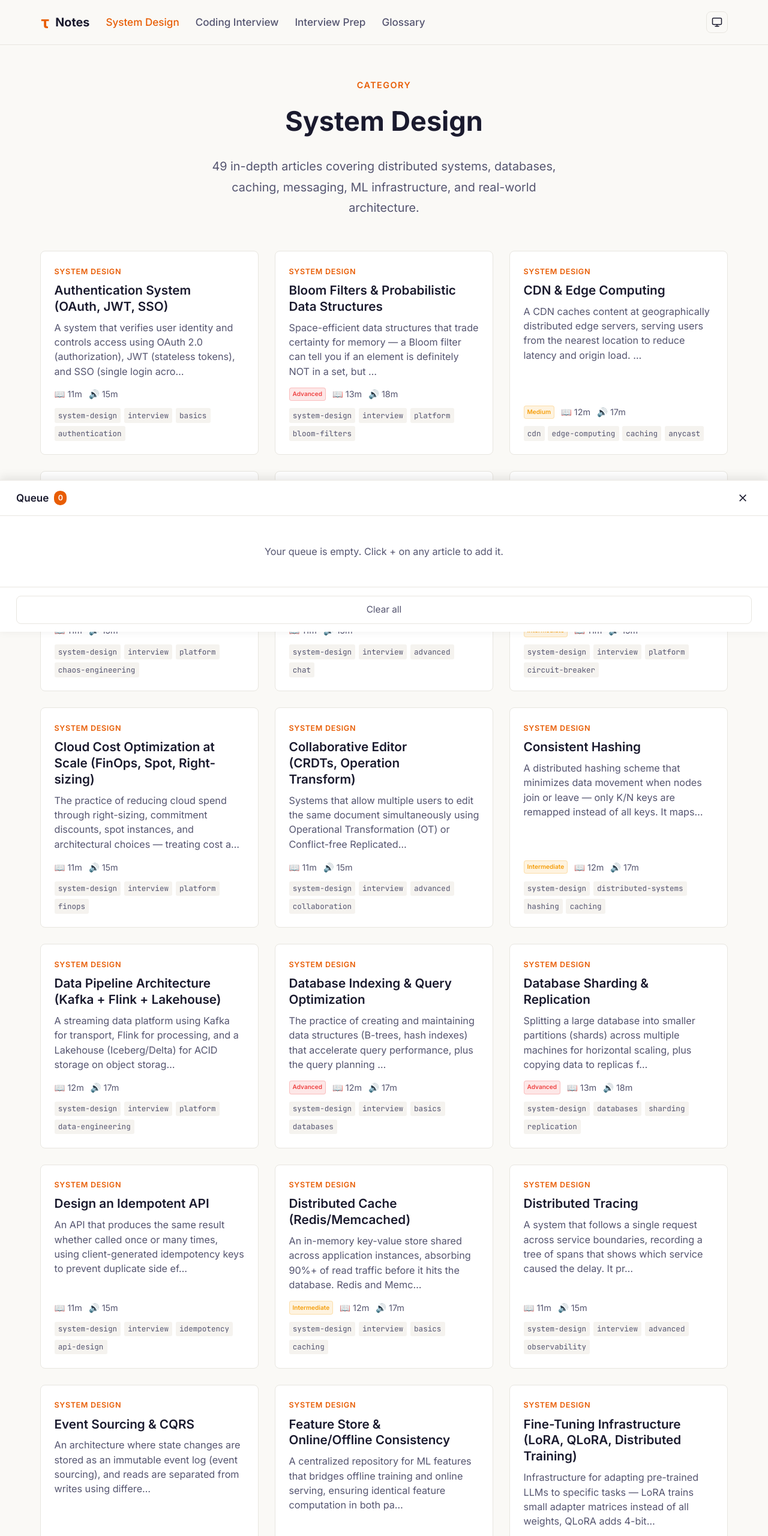
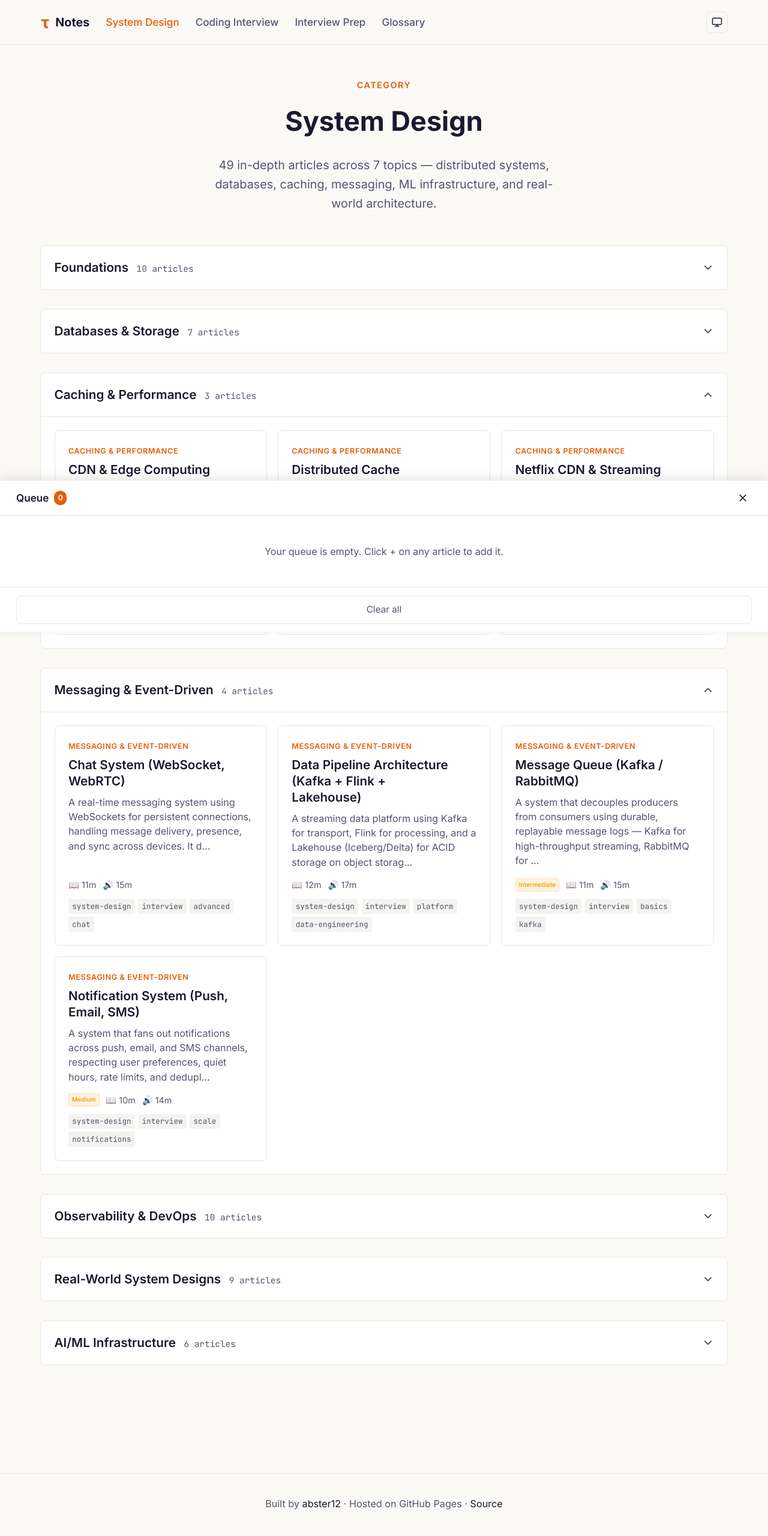
Before and after one commit to abster12/notes, an Astro site: page /notes/system-design in a window 1280 px wide. Shown: the top 2560 px of the page at 60% size. Built offline with nearby package versions, Linux system fonts and the light colour scheme; Astro itself is replaced by a stand-in of ours.

Commit message:
Add categorized collapsible article lists for System Design and Coding Interview pages
- New CategorySection component with accordion toggle behavior
- Data-driven category mapping for all 49 System Design articles (7 categories) and 25 Coding Interview articles (4 categories)
- Small categories (≤5 articles) expanded by default, large ones collapsed
- Clean card grid within each collapsible section

```diff
--- /dev/null
+++ b/src/components/CategorySection.astro
@@ -0,0 +1,166 @@
+---
+import ArticleCard from './ArticleCard.astro';
+
+export interface Props {
+  title: string;
+  count: number;
+  articles: Array<{
+    href: string;
+    title: string;
+    description?: string;
+    category?: string;
+    difficulty?: string;
+    readTime?: number;
+    listenTime?: number;
+    tags?: string[];
+  }>;
+  defaultOpen?: boolean;
+}
+
+const { title, count, articles, defaultOpen = false } = Astro.props;
+const sectionId = title.toLowerCase().replace(/[^a-z0-9]+/g, '-').replace(/-+$/, '');
+---
+
+<div class="category-section">
+  <button
+    class="category-header"
+    type="button"
+    aria-expanded={defaultOpen ? "true" : "false"}
+    aria-controls={`${sectionId}-content`}
+    id={`${sectionId}-toggle`}
+    data-collapse-toggle
+  >
+    <span class="category-header-text">
+      <span class="category-header-title">{title}</span>
+      <span class="category-header-count">{count} article{count !== 1 ? 's' : ''}</span>
+    </span>
+    <svg class="category-chevron" viewBox="0 0 24 24" width="20" height="20" fill="none" stroke="currentColor" stroke-width="2.5" stroke-linecap="round" stroke-linejoin="round">
+      <polyline points="6 9 12 15 18 9"></polyline>
+    </svg>
+  </button>
+  <div
+    class="category-content"
+    id={`${sectionId}-content`}
+    role="region"
+    aria-labelledby={`${sectionId}-toggle`}
+    style={defaultOpen ? '' : 'display: none;'}
+  >
+    <div class="article-grid">
+      {articles.map(article => (
+        <ArticleCard
+          href={article.href}
+          title={article.title}
+          description={article.description}
+          category={article.category}
+          difficulty={article.difficulty}
+          readTime={article.readTime}
+          listenTime={article.listenTime}
+          tags={article.tags}
+        />
+      ))}
+    </div>
+  </div>
+</div>
+
+<style>
+  .category-section {
+    margin-bottom: 1rem;
+    border: 1px solid var(--color-border);
+    border-radius: 8px;
+    overflow: hidden;
+    background: var(--color-bg-card);
+  }
+  .category-header {
+    display: flex;
+    align-items: center;
+    justify-content: space-between;
+    width: 100%;
+    padding: 1rem 1.25rem;
+    background: none;
+    border: none;
+    cursor: pointer;
+    font-family: inherit;
+    font-size: inherit;
+    color: var(--color-text);
+    transition: background 150ms;
+    user-select: none;
+    -webkit-user-select: none;
+  }
+  .category-header:hover {
+    background: var(--color-bg-code);
+  }
+  .category-header:focus-visible {
+    outline: 2px solid var(--color-accent);
+    outline-offset: -2px;
+  }
+  .category-header-text {
+    display: flex;
+    align-items: baseline;
+    gap: 0.75rem;
+  }
+  .category-header-title {
+    font-size: 1.15rem;
+    font-weight: 600;
+    color: var(--color-text);
+  }
+  .category-header-count {
+    font-size: 0.8rem;
+    color: var(--color-text-secondary);
+    font-family: var(--font-code);
+  }
+  .category-chevron {
+    flex-shrink: 0;
+    transition: transform 250ms ease;
+    color: var(--color-text-secondary);
+  }
+  .category-header[aria-expanded="true"] .category-chevron {
+    transform: rotate(180deg);
+  }
+  .category-content {
+    border-top: 1px solid var(--color-border);
+    padding: 1.25rem;
+    animation: categoryExpand 200ms ease-out;
+  }
+  @keyframes categoryExpand {
+    from {
+      opacity: 0;
+      transform: translateY(-8px);
+    }
+    to {
+      opacity: 1;
+      transform: translateY(0);
+    }
+  }
+  .article-grid {
+    display: grid;
+    grid-template-columns: repeat(auto-fill, minmax(300px, 1fr));
+    gap: 1rem;
+  }
+  @media (max-width: 768px) {
+    .article-grid {
+      grid-template-columns: 1fr;
+    }
+  }
+</style>
+
+<script is:inline>
+  // Collapsible toggle behavior — runs immediately, no framework needed
+  (function() {
+    document.querySelectorAll('[data-collapse-toggle]').forEach(function(btn) {
+      btn.addEventListener('click', function() {
+        const expanded = btn.getAttribute('aria-expanded') === 'true';
+        const contentId = btn.getAttribute('aria-controls');
+        const content = document.getElementById(contentId);
+        if (!content) return;
+
+        if (expanded) {
+          btn.setAttribute('aria-expanded', 'false');
+          content.style.display = 'none';
+        } else {
+          btn.setAttribute('aria-expanded', 'true');
+          content.style.display = 'block';
+        }
+      });
+    });
+  })();
+</script>
--- /dev/null
+++ b/src/data/articleCategories.ts
@@ -0,0 +1,118 @@
+/**
+ * Article category groupings for the notes site.
+ * Maps article content IDs to display categories for the collapsible list view.
+ *
+ * SYSTEM DESIGN categories:
+ *   Foundations — Core distributed systems primitives
+ *   Databases & Storage — Persistence, indexing, object/vector/search storage
+ *   Caching & Performance — CDN, edge, caching strategies
+ *   Messaging & Event-Driven — Queues, streaming, real-time comms
+ *   Observability & DevOps — Tracing, monitoring, resilience, platform
+ *   Real-World System Designs — Full end-to-end designs from FAANG
+ *   AI/ML Infrastructure — LLM serving, RAG, recommender systems, ML ops
+ *
+ * CODING INTERVIEW categories:
+ *   Algorithm Patterns — Classic DSA patterns with Java solutions
+ *   Fundamentals — Complexity analysis, language internals
+ *   ML Coding — PyTorch, transformer implementations
+ *   Interview Strategy — Process, behavioral, project pitches
+ */
+
+export const systemDesignCategories: Record<string, string> = {
+  // ── Foundations ──
+  "consistent-hashing": "Foundations",
+  "rate-limiter": "Foundations",
+  "rate-limiting-algorithms-deep-dive": "Foundations",
+  "bloom-filters-and-probabilistic-data-structures": "Foundations",
+  "lead-election-and-gossip-protocol": "Foundations",
+  "two-phase-commit-and-consensus-raft-paxos": "Foundations",
+  "circuit-breakers-and-bulkheads": "Foundations",
+  "saga-pattern-and-distributed-transactions": "Foundations",
+  "event-sourcing-and-cqrs": "Foundations",
+  "design-an-idempotent-api": "Foundations",
+
+  // ── Databases & Storage ──
+  "database-indexing-and-query-optimization": "Databases & Storage",
+  "database-sharding-and-replication": "Databases & Storage",
+  "s3-like-object-storage": "Databases & Storage",
+  "vector-database-internals-hnsw-ivf-sharding": "Databases & Storage",
+  "geo-distributed-databases": "Databases & Storage",
+  "search-engine-elasticsearch": "Databases & Storage",
+  "video-image-storage-and-streaming": "Databases & Storage",
+
+  // ── Caching & Performance ──
+  "distributed-cache-redis-memcached": "Caching & Performance",
+  "cdn-and-edge-computing": "Caching & Performance",
+  "netflix-cdn-and-streaming": "Caching & Performance",
+
+  // ── Messaging & Event-Driven ──
+  "message-queue-kafka-rabbitmq": "Messaging & Event-Driven",
+  "data-pipeline-architecture-kafka-flink-lakehouse": "Messaging & Event-Driven",
+  "chat-system-websocket-webrtc": "Messaging & Event-Driven",
+  "notification-system-push-email-sms": "Messaging & Event-Driven",
+
+  // ── Observability & DevOps ──
+  "distributed-tracing": "Observability & DevOps",
+  "metrics-and-monitoring-prometheus-grafana": "Observability & DevOps",
+  "chaos-engineering-failure-injection-game-days": "Observability & DevOps",
+  "kubernetes-scheduler-and-control-plane-internals": "Observability & DevOps",
+  "service-mesh-istio-linkerd": "Observability & DevOps",
+  "gitops-and-progressive-delivery": "Observability & DevOps",
+  "cloud-cost-optimization-at-scale": "Observability & DevOps",
+  "privacy-and-compliance-systems": "Observability & DevOps",
+  "multi-region-active-active-geo-replication-conflict-resolution": "Observability & DevOps",
+  "multi-agent-orchestration-planning-tool-use-memory-routing": "Observability & DevOps",
+
+  // ── Real-World System Designs ──
+  "url-shortener": "Real-World System Designs",
+  "twitter-feed-system-fan-out": "Real-World System Designs",
+  "whatsapp-architecture": "Real-World System Designs",
+  "uber-dispatch-system": "Real-World System Designs",
+  "google-search-architecture": "Real-World System Designs",
+  "payment-system": "Real-World System Designs",
+  "collaborative-editor-crdts-operation-transform": "Real-World System Designs",
+  "authentication-system-oauth-jwt-sso": "Real-World System Designs",
+  "rate-limiter-lld-focus": "Real-World System Designs",
+
+  // ── AI/ML Infrastructure ──
+  "rag-pipeline-chunking-embeddings-retrieval-reranking": "AI/ML Infrastructure",
+  "llm-serving-at-scale-vllm-quantization-batching-kv-cache": "AI/ML Infrastructure",
+  "fine-tuning-infrastructure-lora-qlora-distributed-training": "AI/ML Infrastructure",
+  "recommender-systems-two-tower-candidate-gen-ranking": "AI/ML Infrastructure",
+  "real-time-ml-inference-streaming-features-online-learning": "AI/ML Infrastructure",
+  "feature-store-and-online-offline-consistency": "AI/ML Infrastructure",
+};
+
+export const codingInterviewCategories: Record<string, string> = {
+  // ── Algorithm Patterns ──
+  "arrays-and-strings": "Algorithm Patterns",
+  "backtracking": "Algorithm Patterns",
+  "binary-search": "Algorithm Patterns",
+  "bit-manipulation": "Algorithm Patterns",
+  "dynamic-programming": "Algorithm Patterns",
+  "graphs": "Algorithm Patterns",
+  "greedy": "Algorithm Patterns",
+  "hash-tables": "Algorithm Patterns",
+  "heaps-and-priority-queues": "Algorithm Patterns",
+  "intervals": "Algorithm Patterns",
+  "linked-lists": "Algorithm Patterns",
+  "sliding-window": "Algorithm Patterns",
+  "sorting": "Algorithm Patterns",
+  "stacks-and-queues": "Algorithm Patterns",
+  "trees": "Algorithm Patterns",
+  "trie": "Algorithm Patterns",
+
+  // ── Fundamentals ──
+  "big-o-and-pattern-recognition": "Fundamentals",
+  "python-internals": "Fundamentals",
+
+  // ── ML Coding ──
+  "ml-coding-pytorch-foundations": "ML Coding",
+  "ml-coding-transformer": "ML Coding",
+  "ml-glossary": "ML Coding",
+
+  // ── Interview Strategy ──
+  "interview-process-and-strategy": "Interview Strategy",
+  "project-qanda-and-behavioral-stories": "Interview Strategy",
+  "design-problems": "Interview Strategy",
+};
--- a/src/pages/coding-interview/index.astro
+++ b/src/pages/coding-interview/index.astro
@@ -1,7 +1,8 @@
 ---
 import BaseLayout from '../../layouts/BaseLayout.astro';
-import ArticleCard from '../../components/ArticleCard.astro';
+import CategorySection from '../../components/CategorySection.astro';
 import { getCollection } from 'astro:content';
+import { codingInterviewCategories } from '../../data/articleCategories';
 
 const allArticles = await getCollection('articles', (entry: any) => entry.id.startsWith('coding-interview/'));
 
@@ -23,8 +24,12 @@ function calcReadTime(body: string): number {
 }
 
 const base = import.meta.env.BASE_URL;
-const articles = allArticles.map((a: any) => ({
+
+const articles = allArticles.map((a: any) => {
+  const slug = a.id.replace(/^coding-interview\//, '').replace(/\.md$/, '');
+  return {
     id: a.id,
+    slug,
     href: `${base}${a.id.replace(/^coding-interview\//, 'coding-interview/').replace(/\.md$/, '')}`,
     title: a.data?.title || a.id,
     description: extractDescription(a.body),
@@ -32,32 +37,51 @@ const articles = allArticles.map((a: any) => ({
     readTime: calcReadTime(a.body),
     listenTime: Math.round(calcReadTime(a.body) * 1.4),
     tags: a.data?.tags?.slice(0, 6) || [],
-}));
+    category: codingInterviewCategories[slug] || 'Other',
+  };
+});
 
-articles.sort((a, b) => (a.title || '').localeCompare(b.title || ''));
+const categoryOrder = [
+  'Algorithm Patterns',
+  'Fundamentals',
+  'ML Coding',
+  'Interview Strategy',
+  'Other',
+];
+
+const grouped: Record<string, typeof articles> = {};
+for (const cat of categoryOrder) {
+  const inCat = articles.filter(a => a.category === cat).sort((a, b) => a.title.localeCompare(b.title));
+  if (inCat.length > 0) grouped[cat] = inCat;
+}
 ---
 
-<BaseLayout title="Coding Interview Prep" description="25 in-depth Coding Interview Prep articles covering all major algorithm patterns, ML coding, Python internals, and interview strategy." activeNav="coding-interview">
+<BaseLayout title="Coding Interview Prep" description="{articles.length} in-depth Coding Interview Prep articles covering all major algorithm patterns, ML coding, Python internals, and interview strategy." activeNav="coding-interview">
   <div class="category-page">
-    <header class="category-header">
+    <header class="page-header">
       <p class="category-eyebrow">CATEGORY</p>
       <h1 class="category-title">Coding Interview Prep</h1>
       <p class="category-subtitle">
-        {articles.length} in-depth articles covering all major algorithm patterns, ML coding, Python internals, and interview strategy.
+        {articles.length} in-depth articles across {Object.keys(grouped).length} topics — algorithm patterns, fundamentals, ML coding, and interview strategy.
       </p>
     </header>
 
-    <div class="article-grid">
-      {articles.map(article => (
-        <ArticleCard
-          href={article.href}
-          title={article.title}
-          description={article.description}
-          category="Coding Interview"
-          difficulty={article.difficulty}
-          readTime={article.readTime}
-          listenTime={article.listenTime}
-          tags={article.tags}
+    <div class="category-list">
+      {Object.entries(grouped).map(([catName, catArticles]) => (
+        <CategorySection
+          title={catName}
+          count={catArticles.length}
+          articles={catArticles.map(a => ({
+            href: a.href,
+            title: a.title,
+            description: a.description,
+            category: catName,
+            difficulty: a.difficulty,
+            readTime: a.readTime,
+            listenTime: a.listenTime,
+            tags: a.tags,
+          }))}
+          defaultOpen={catArticles.length <= 6}
         />
       ))}
     </div>
@@ -70,7 +94,7 @@ articles.sort((a, b) => (a.title || '').localeCompare(b.title || ''));
     margin: 0 auto;
     padding: 3rem 1.5rem;
   }
-  .category-header {
+  .page-header {
     text-align: center;
     margin-bottom: 3rem;
   }
@@ -80,6 +104,7 @@ articles.sort((a, b) => (a.title || '').localeCompare(b.title || ''));
     font-weight: 600;
     letter-spacing: 0.1em;
     margin: 0 0 0.5rem;
+    text-transform: uppercase;
   }
   .category-title {
     font-size: 2.5rem;
@@ -91,10 +116,16 @@ articles.sort((a, b) => (a.title || '').localeCompare(b.title || ''));
     color: var(--color-text-secondary);
     max-width: 600px;
     margin: 0 auto;
+    line-height: 1.6;
   }
-  .article-grid {
-    display: grid;
-    grid-template-columns: repeat(auto-fill, minmax(320px, 1fr));
-    gap: 1.5rem;
+  .category-list {
+    display: flex;
+    flex-direction: column;
+    gap: 0.75rem;
+  }
+  @media (max-width: 768px) {
+    .category-title {
+      font-size: 2rem;
+    }
   }
 </style>
--- a/src/pages/system-design/index.astro
+++ b/src/pages/system-design/index.astro
@@ -1,7 +1,8 @@
 ---
 import BaseLayout from '../../layouts/BaseLayout.astro';
-import ArticleCard from '../../components/ArticleCard.astro';
+import CategorySection from '../../components/CategorySection.astro';
 import { getCollection } from 'astro:content';
+import { systemDesignCategories } from '../../data/articleCategories';
 
 const allArticles = await getCollection('articles', (entry: any) => entry.id.startsWith('system-design/'));
 
@@ -10,9 +11,7 @@ function extractDescription(body: string): string {
   if (!body) return '';
   const match = body.match(/## Summary & Interview Framing\s*\n\n([\s\S]*?)(?=\n---|\n##)/);
   if (match) {
-    // Get the "How it's asked" line and the paragraph above it
     const text = match[1].trim();
-    // Skip the "How it's asked:" line and grab the descriptive paragraph
     const descLine = text.split(/\n\n/)[0].replace(/\*\*How it's asked:\*\*\s*/i, '').trim();
     return descLine || text.split(/\n/)[0];
   }
@@ -27,8 +26,13 @@ function calcReadTime(body: string): number {
 }
 
 const base = import.meta.env.BASE_URL;
-const articles = allArticles.map((a: any) => ({
+
+// Build article list with category info
+const articles = allArticles.map((a: any) => {
+  const slug = a.id.replace(/^system-design\//, '').replace(/\.md$/, '');
+  return {
     id: a.id,
+    slug,
     href: `${base}${a.id.replace(/^system-design\//, 'system-design/').replace(/\.md$/, '')}`,
     title: a.data?.title || a.id,
     description: extractDescription(a.body),
@@ -36,32 +40,55 @@ const articles = allArticles.map((a: any) => ({
     readTime: calcReadTime(a.body),
     listenTime: Math.round(calcReadTime(a.body) * 1.4),
     tags: a.data?.tags?.slice(0, 6) || [],
-}));
+    category: systemDesignCategories[slug] || 'Other',
+  };
+});
 
-articles.sort((a, b) => (a.title || '').localeCompare(b.title || ''));
+// Group by category in display order
+const categoryOrder = [
+  'Foundations',
+  'Databases & Storage',
+  'Caching & Performance',
+  'Messaging & Event-Driven',
+  'Observability & DevOps',
+  'Real-World System Designs',
+  'AI/ML Infrastructure',
+  'Other',
+];
+
+const grouped: Record<string, typeof articles> = {};
+for (const cat of categoryOrder) {
+  const inCat = articles.filter(a => a.category === cat).sort((a, b) => a.title.localeCompare(b.title));
+  if (inCat.length > 0) grouped[cat] = inCat;
+}
 ---
 
-<BaseLayout title="System Design" description="49 in-depth System Design articles covering distributed systems, databases, caching, messaging, ML infrastructure, and real-world architecture." activeNav="system-design">
+<BaseLayout title="System Design" description="{articles.length} in-depth System Design articles covering distributed systems, databases, caching, messaging, ML infrastructure, and real-world architecture." activeNav="system-design">
   <div class="category-page">
-    <header class="category-header">
+    <header class="page-header">
       <p class="category-eyebrow">CATEGORY</p>
       <h1 class="category-title">System Design</h1>
       <p class="category-subtitle">
-        {articles.length} in-depth articles covering distributed systems, databases, caching, messaging, ML infrastructure, and real-world architecture.
+        {articles.length} in-depth articles across {Object.keys(grouped).length} topics — distributed systems, databases, caching, messaging, ML infrastructure, and real-world architecture.
       </p>
     </header>
 
-    <div class="article-grid">
-      {articles.map(article => (
-        <ArticleCard
-          href={article.href}
-          title={article.title}
-          description={article.description}
-          category="System Design"
-          difficulty={article.difficulty}
-          readTime={article.readTime}
-          listenTime={article.listenTime}
-          tags={article.tags}
+    <div class="category-list">
+      {Object.entries(grouped).map(([catName, catArticles]) => (
+        <CategorySection
+          title={catName}
+          count={catArticles.length}
+          articles={catArticles.map(a => ({
+            href: a.href,
+            title: a.title,
+            description: a.description,
+            category: catName,
+            difficulty: a.difficulty,
+            readTime: a.readTime,
+            listenTime: a.listenTime,
+            tags: a.tags,
+          }))}
+          defaultOpen={catArticles.length <= 5}
         />
       ))}
     </div>
@@ -74,7 +101,7 @@ articles.sort((a, b) => (a.title || '').localeCompare(b.title || ''));
     margin: 0 auto;
     padding: 3rem 1.5rem;
   }
-  .category-header {
+  .page-header {
     text-align: center;
     margin-bottom: 3rem;
   }
@@ -84,6 +111,7 @@ articles.sort((a, b) => (a.title || '').localeCompare(b.title || ''));
     font-weight: 600;
     letter-spacing: 0.1em;
     margin: 0 0 0.5rem;
+    text-transform: uppercase;
   }
   .category-title {
     font-size: 2.5rem;
@@ -95,10 +123,16 @@ articles.sort((a, b) => (a.title || '').localeCompare(b.title || ''));
     color: var(--color-text-secondary);
     max-width: 600px;
     margin: 0 auto;
+    line-height: 1.6;
   }
-  .article-grid {
-    display: grid;
-    grid-template-columns: repeat(auto-fill, minmax(320px, 1fr));
-    gap: 1.5rem;
+  .category-list {
+    display: flex;
+    flex-direction: column;
+    gap: 0.75rem;
+  }
+  @media (max-width: 768px) {
+    .category-title {
+      font-size: 2rem;
+    }
   }
 </style>
```
Lines whose indentation alone changed are shown as unchanged.
